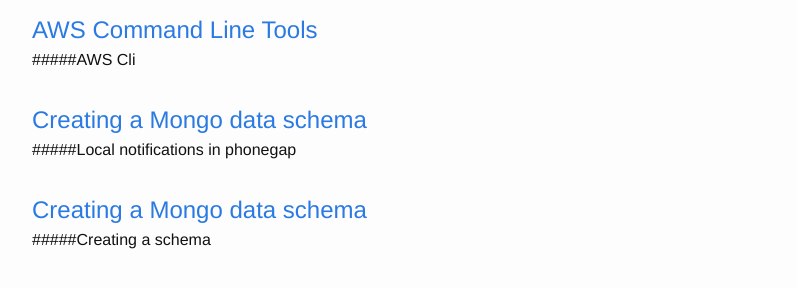
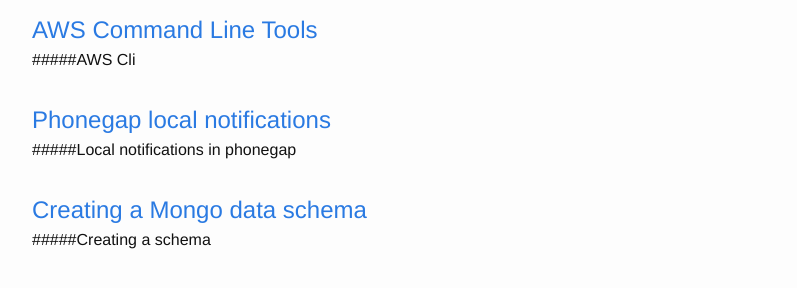
Before and after one commit to rcleozier/personal-site-jekyll, a Jekyll site: the page built from index.html, in a window 1280 px wide and 900 px high, scrolled down 1069 px. Shown: the part 154-442 px from the top of the window, without its empty margins (238-1035 px from the left). Built offline with Jekyll 4.4.1, drawn with Linux system fonts in a browser that asks for light colours.

Commit message:
Updated post

```diff
--- a/_posts/2016-02-08-phonegap-local-notifications.markdown
+++ b/_posts/2016-02-08-phonegap-local-notifications.markdown
@@ -1,8 +1,8 @@
 ---
 layout: post
-title:  "Creating a Mongo data schema"
+title:  "Phonegap local notifications"
 date:   2016-02-08 8:13:41 -0500
-categories: javascript, phonegap
+categories: javascript
 ---
 
 #####Local notifications in phonegap
```
